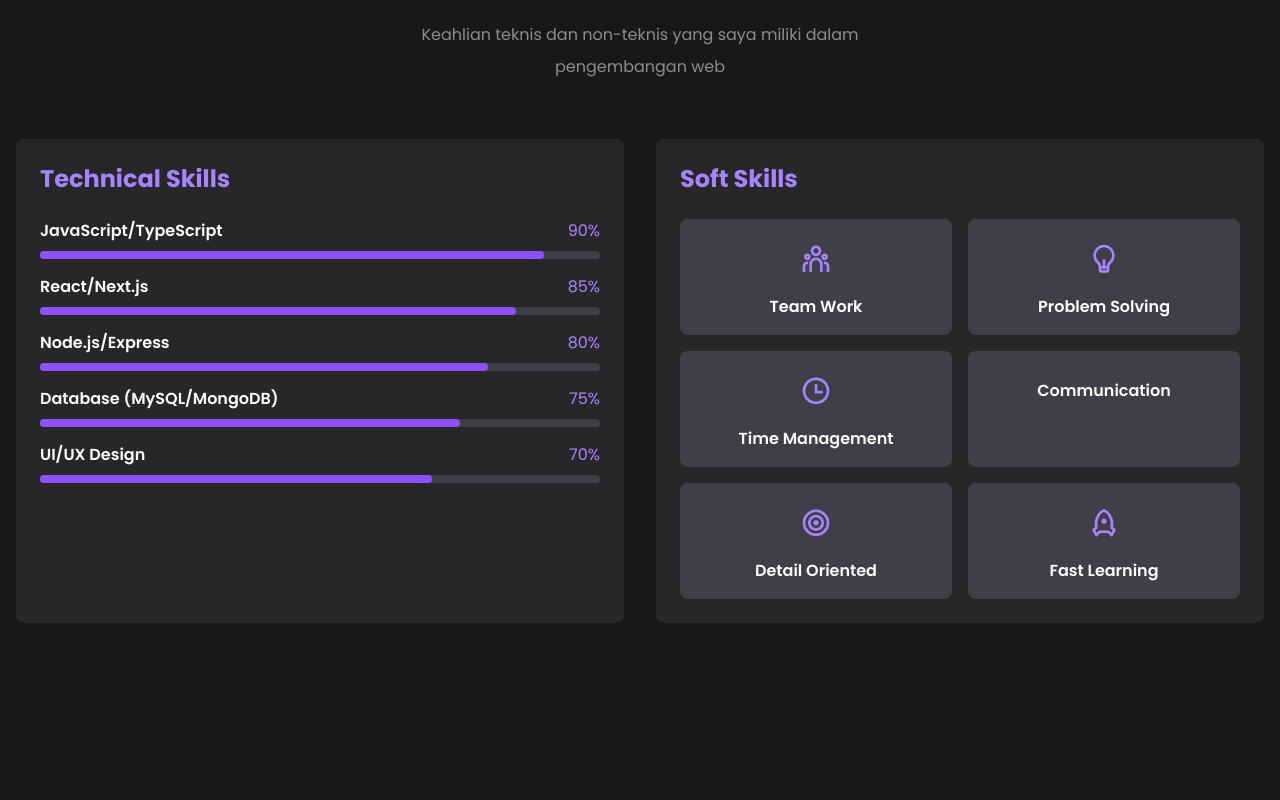
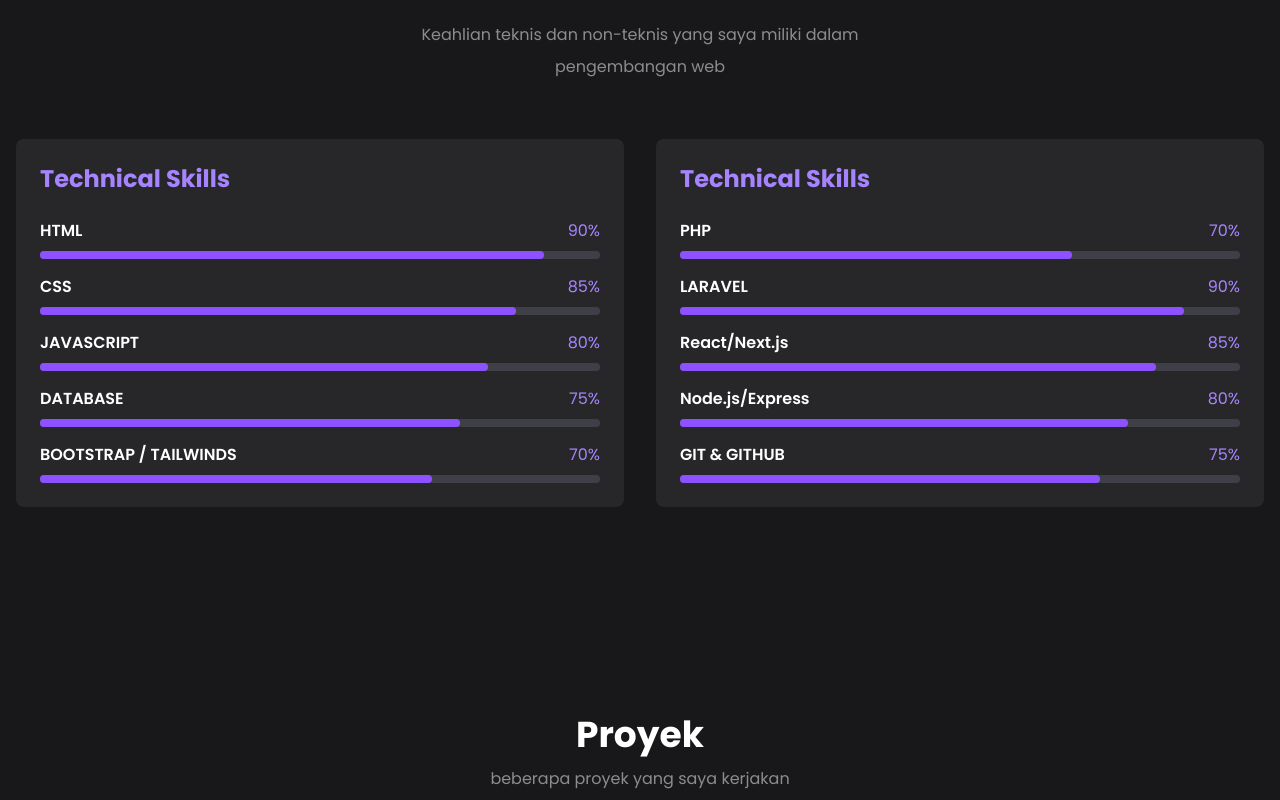
Before and after one commit to Vendettaa666/Vendettaa666, a React (Vite) app: page / in a window 1280 px wide. Shown: the part 2100-2900 px from the top of the page. Built offline with nearby package versions, Linux system fonts and the light colour scheme.

Commit message:
adjusting: skills and project

```diff
--- a/src/App.jsx
+++ b/src/App.jsx
@@ -177,7 +177,95 @@
             <div className="space-y-4">
               <div>
                 <div className="flex justify-between mb-2">
-                  <span className="font-semibold">JavaScript/TypeScript</span>
+                  <span className="font-semibold">HTML</span>
+                  <span className="text-violet-400">90%</span>
+                </div>
+                <div className="w-full bg-zinc-700 rounded-full h-2">
+                  <div
+                    className="bg-violet-500 h-2 rounded-full"
+                    style={{ width: "90%" }}
+                  ></div>
+                </div>
+              </div>
+
+              <div>
+                <div className="flex justify-between mb-2">
+                  <span className="font-semibold">CSS</span>
+                  <span className="text-violet-400">85%</span>
+                </div>
+                <div className="w-full bg-zinc-700 rounded-full h-2">
+                  <div
+                    className="bg-violet-500 h-2 rounded-full"
+                    style={{ width: "85%" }}
+                  ></div>
+                </div>
+              </div>
+
+              <div>
+                <div className="flex justify-between mb-2">
+                  <span className="font-semibold">JAVASCRIPT</span>
+                  <span className="text-violet-400">80%</span>
+                </div>
+                <div className="w-full bg-zinc-700 rounded-full h-2">
+                  <div
+                    className="bg-violet-500 h-2 rounded-full"
+                    style={{ width: "80%" }}
+                  ></div>
+                </div>
+              </div>
+
+              <div>
+                <div className="flex justify-between mb-2">
+                  <span className="font-semibold">
+                    DATABASE
+                  </span>
+                  <span className="text-violet-400">75%</span>
+                </div>
+                <div className="w-full bg-zinc-700 rounded-full h-2">
+                  <div
+                    className="bg-violet-500 h-2 rounded-full"
+                    style={{ width: "75%" }}
+                  ></div>
+                </div>
+              </div>
+
+              <div>
+                <div className="flex justify-between mb-2">
+                  <span className="font-semibold">BOOTSTRAP / TAILWINDS</span>
+                  <span className="text-violet-400">70%</span>
+                </div>
+                <div className="w-full bg-zinc-700 rounded-full h-2">
+                  <div
+                    className="bg-violet-500 h-2 rounded-full"
+                    style={{ width: "70%" }}
+                  ></div>
+                </div>
+              </div>
+            </div>
+          </div>
+                    {/* Technical Skills */}
+          <div className="p-6 bg-zinc-800 rounded-lg">
+            <h2 className="text-2xl font-bold mb-6 text-violet-400">
+              Technical Skills
+            </h2>
+            <div className="space-y-4">
+
+              <div>
+                <div className="flex justify-between mb-2">
+                  <span className="font-semibold">PHP</span>
+                  <span className="text-violet-400">70%</span>
+                </div>
+                <div className="w-full bg-zinc-700 rounded-full h-2">
+                  <div
+                    className="bg-violet-500 h-2 rounded-full"
+                    style={{ width: "70%" }}
+                  ></div>
+                </div>
+              </div>
+
+              <div>
+                <div className="flex justify-between mb-2">
+                  <span className="font-semibold">LARAVEL</span>
                   <span className="text-violet-400">90%</span>
                 </div>
                 <div className="w-full bg-zinc-700 rounded-full h-2">
@@ -217,7 +305,7 @@
               <div>
                 <div className="flex justify-between mb-2">
                   <span className="font-semibold">
-                    Database (MySQL/MongoDB)
+                    GIT & GITHUB
                   </span>
                   <span className="text-violet-400">75%</span>
                 </div>
@@ -229,51 +317,7 @@
                 </div>
               </div>
 
-              <div>
-                <div className="flex justify-between mb-2">
-                  <span className="font-semibold">UI/UX Design</span>
-                  <span className="text-violet-400">70%</span>
-                </div>
-                <div className="w-full bg-zinc-700 rounded-full h-2">
-                  <div
-                    className="bg-violet-500 h-2 rounded-full"
-                    style={{ width: "70%" }}
-                  ></div>
-                </div>
-              </div>
-            </div>
-          </div>
 
-          {/* Soft Skills */}
-          <div className="p-6 bg-zinc-800 rounded-lg">
-            <h2 className="text-2xl font-bold mb-6 text-violet-400">
-              Soft Skills
-            </h2>
-            <div className="grid grid-cols-2 gap-4">
-              <div className="p-4 bg-zinc-700 rounded-lg text-center hover:bg-zinc-600 transition-colors">
-                <i className="ri-team-line ri-2x text-violet-400 mb-3 block"></i>
-                <h3 className="font-semibold">Team Work</h3>
-              </div>
-              <div className="p-4 bg-zinc-700 rounded-lg text-center hover:bg-zinc-600 transition-colors">
-                <i className="ri-lightbulb-line ri-2x text-violet-400 mb-3 block"></i>
-                <h3 className="font-semibold">Problem Solving</h3>
-              </div>
-              <div className="p-4 bg-zinc-700 rounded-lg text-center hover:bg-zinc-600 transition-colors">
-                <i className="ri-time-line ri-2x text-violet-400 mb-3 block"></i>
-                <h3 className="font-semibold">Time Management</h3>
-              </div>
-              <div className="p-4 bg-zinc-700 rounded-lg text-center hover:bg-zinc-600 transition-colors">
-                <i className="ri-communicate-line ri-2x text-violet-400 mb-3 block"></i>
-                <h3 className="font-semibold">Communication</h3>
-              </div>
-              <div className="p-4 bg-zinc-700 rounded-lg text-center hover:bg-zinc-600 transition-colors">
-                <i className="ri-focus-2-line ri-2x text-violet-400 mb-3 block"></i>
-                <h3 className="font-semibold">Detail Oriented</h3>
-              </div>
-              <div className="p-4 bg-zinc-700 rounded-lg text-center hover:bg-zinc-600 transition-colors">
-                <i className="ri-rocket-line ri-2x text-violet-400 mb-3 block"></i>
-                <h3 className="font-semibold">Fast Learning</h3>
-              </div>
             </div>
           </div>
         </div>
@@ -309,7 +353,7 @@
                 </div>
                 <div className="mt-8 text-center ">
                   <a
-                    href=""
+                    href={proyek.url}
                     className="bg-violet-700 p-4 rounded-lg block border border-zinc-600 hover:bg-violet-600 transition-colors"
                   >
                     Lihat website
--- a/src/data.js
+++ b/src/data.js
@@ -98,8 +98,8 @@
   },
 ];
 
-import Proyek1 from "/assets/proyek/proyek1.webp";
-import Proyek2 from "/assets/proyek/proyek2.webp";
+import Proyek1 from "/assets/proyek/bukutahunansiswa.png";
+// import Proyek2 from "/assets/proyek/proyek2.webp";
 // import Proyek3 from "/assets/proyek/proyek3.webp";
 // import Proyek4 from "/assets/proyek/proyek4.webp";
 // import Proyek5 from "/assets/proyek/proyek5.webp";
@@ -109,17 +109,10 @@
   {
     id: 1,
     gambar: Proyek1,
-    nama: "Website Sekolah",
-    desk: "Lorem ipsum dolor sit, amet consectetur adipisicing elit. Quis, laborum!",
-    tools: ["HTML", "CSS", "Javascript", "AOS"],
+    nama: "Buku Tahunan Siswa",
+    desk: "Buku Tahunan Siswa SMKN 1 LUMAJANG",
+    tools: ["HTML", "CSS", "Javascript", "PHP"],
     dad: "200",
-  },
-  {
-    id: 2,
-    gambar: Proyek2,
-    nama: "Company Profile",
-    desk: "Lorem ipsum dolor sit, amet consectetur adipisicing elit. Quis, laborum!",
-    tools: ["HTML", "CSS", "Javascript", "AOS", "Swiper", "Lightbox Gallery"],
-    dad: "300",
+    url: "https://jurnalistik.smkn1lmj.sch.id/bts-smk/"
   },
 ];
```
Also changed, not shown: 1 other file (tests, documents, lock files or other folders).
